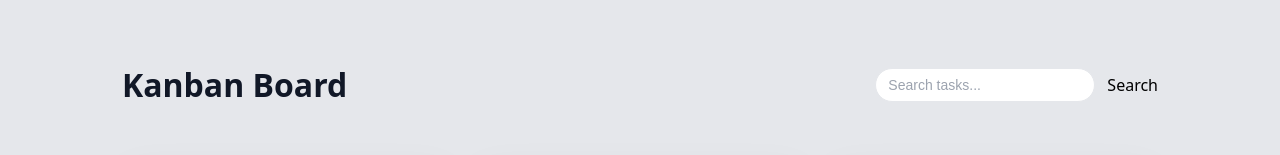
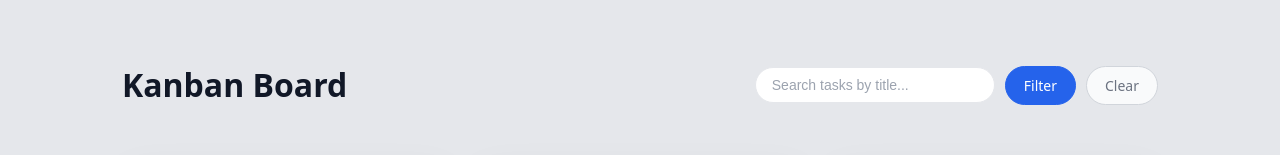
Before and after one commit to karelysperez/kanbanProject, a React (Vite) app: page / in a window 1280 px wide. Shown: the top 155 px of the page. Built offline with nearby package versions, Linux system fonts and the light colour scheme; no server answers.

Commit message:
Add `SearchFilter` component, refactor app header filtering logic, and update styles for search functionality

```diff
--- a/src/App.css
+++ b/src/App.css
@@ -26,47 +26,3 @@
     align-items: center;
     gap: 12px;
 }
-
-/* Search input */
-.search-input {
-    width: 220px;
-    padding: 8px 12px;
-    border-radius: 9999px;
-    border: 1px solid #e5e7eb;
-    background: #ffffff;
-    font-size: 0.875rem;
-    color: #111827;
-    outline: none;
-}
-
-.search-input::placeholder {
-    color: #9ca3af;
-}
-
-.search-input:focus {
-    border-color: #2563eb;
-    box-shadow: 0 0 0 2px rgba(37, 99, 235, 0.15);
-}
-
-/* Filter button (light, subtle) */
-.filter-button {
-    padding: 8px 16px;
-    border-radius: 9999px;
-    border: 1px solid #d1d5db;
-    background: #f9fafb;
-    font-size: 0.875rem;
-    font-weight: 500;
-    color: #374151;
-    cursor: pointer;
-    transition: background 0.15s ease, border-color 0.15s ease, transform 0.08s ease;
-}
-
-.filter-button:hover {
-    background: #e5e7eb;
-    border-color: #cbd5f5;
-    transform: translateY(-1px);
-}
-
-.filter-button:active {
-    transform: translateY(0);
-}
--- a/src/App.jsx
+++ b/src/App.jsx
@@ -1,6 +1,7 @@
 import './App.css'
 import {Board} from "./components/board/Board.jsx";
 import {useState} from "react";
+import {SearchFilter} from "./components/searchFilter/SearchFilter.jsx";
 
 function App() {
     const [filterTerm, setFilterTerm] = useState('');
@@ -10,14 +11,7 @@ function App() {
                 <h1>Kanban Board</h1>
 
                 <div className="app-header-actions">
-                    <input
-                    className="search-input"
-                    type="text"
-                    placeholder="Search tasks..."
-                    value={filterTerm}
-                    onChange={(event) => setFilterTerm(event.target.value)}
-                    />
-                    <button className="search-button">Search</button>
+                    <SearchFilter onFilterChange={setFilterTerm} />
                 </div>
             </header>
 
--- /dev/null
+++ b/src/components/searchFilter/SearchFilter.jsx
@@ -0,0 +1,36 @@
+import { useRef } from "react";
+import './SearchFilter.css';
+
+export const SearchFilter = ({ onFilterChange }) => {
+    const inputRef = useRef(null);
+
+    const handleFilterChange = () => {
+        const value = inputRef.current?.value ?? "";
+        onFilterChange(value);
+    }
+
+    const handleClearClick = () => {
+        if (inputRef.current) {
+            inputRef.current.value = "";
+        }
+        onFilterChange("");
+    }
+
+    return (
+        <div className="search-filter">
+            <input
+                className="search-term"
+                type="text"
+                placeholder="Search tasks by title..."
+                ref={inputRef}
+
+            />
+
+
+            <button className="filter-button" onClick={handleFilterChange}>Filter</button>
+
+            <button className="clear-button" onClick={handleClearClick}>Clear</button>
+
+        </div>
+    );
+}
--- /dev/null
+++ b/src/components/searchFilter/searchFilter.css
@@ -0,0 +1,75 @@
+/* Container for search + buttons */
+.search-filter {
+    display: flex;
+    align-items: center;
+    gap: 10px;
+}
+
+/* Search input */
+.search-term {
+    width: 240px;
+    padding: 9px 16px;
+    border-radius: 9999px;
+    border: 1px solid #e5e7eb;
+    background: #ffffff;
+    font-size: 0.875rem;
+    color: #111827;
+    outline: none;
+    transition: border-color 0.15s ease, box-shadow 0.15s ease;
+}
+
+.search-term::placeholder {
+    color: #9ca3af;
+}
+
+.search-term:focus {
+    border-color: #2563eb;
+    box-shadow: 0 0 0 3px rgba(37, 99, 235, 0.1);
+}
+
+/* Filter and Clear buttons */
+.filter-button,
+.clear-button {
+    padding: 9px 18px;
+    border-radius: 9999px;
+    font-size: 0.875rem;
+    font-weight: 500;
+    cursor: pointer;
+    transition: all 0.15s ease;
+    border: 1px solid transparent;
+}
+
+.filter-button {
+    background: #2563eb;
+    color: #ffffff;
+    border-color: #2563eb;
+}
+
+.filter-button:hover {
+    background: #1d4ed8;
+    border-color: #1d4ed8;
+    transform: translateY(-1px);
+    box-shadow: 0 4px 12px rgba(37, 99, 235, 0.25);
+}
+
+.clear-button {
+    background: #f9fafb;
+    color: #6b7280;
+    border: 1px solid #d1d5db;
+}
+
+.clear-button:hover {
+    background: #f3f4f6;
+    border-color: #9ca3af;
+    color: #374151;
+}
+
+button:hover {
+    background: #e5e7eb;
+    border-color: #cbd5f5;
+    transform: translateY(-1px);
+}
+
+button:active {
+    transform: translateY(0);
+}
```
Also changed, not shown: src/components/SearchFilter.jsx (deleted).
